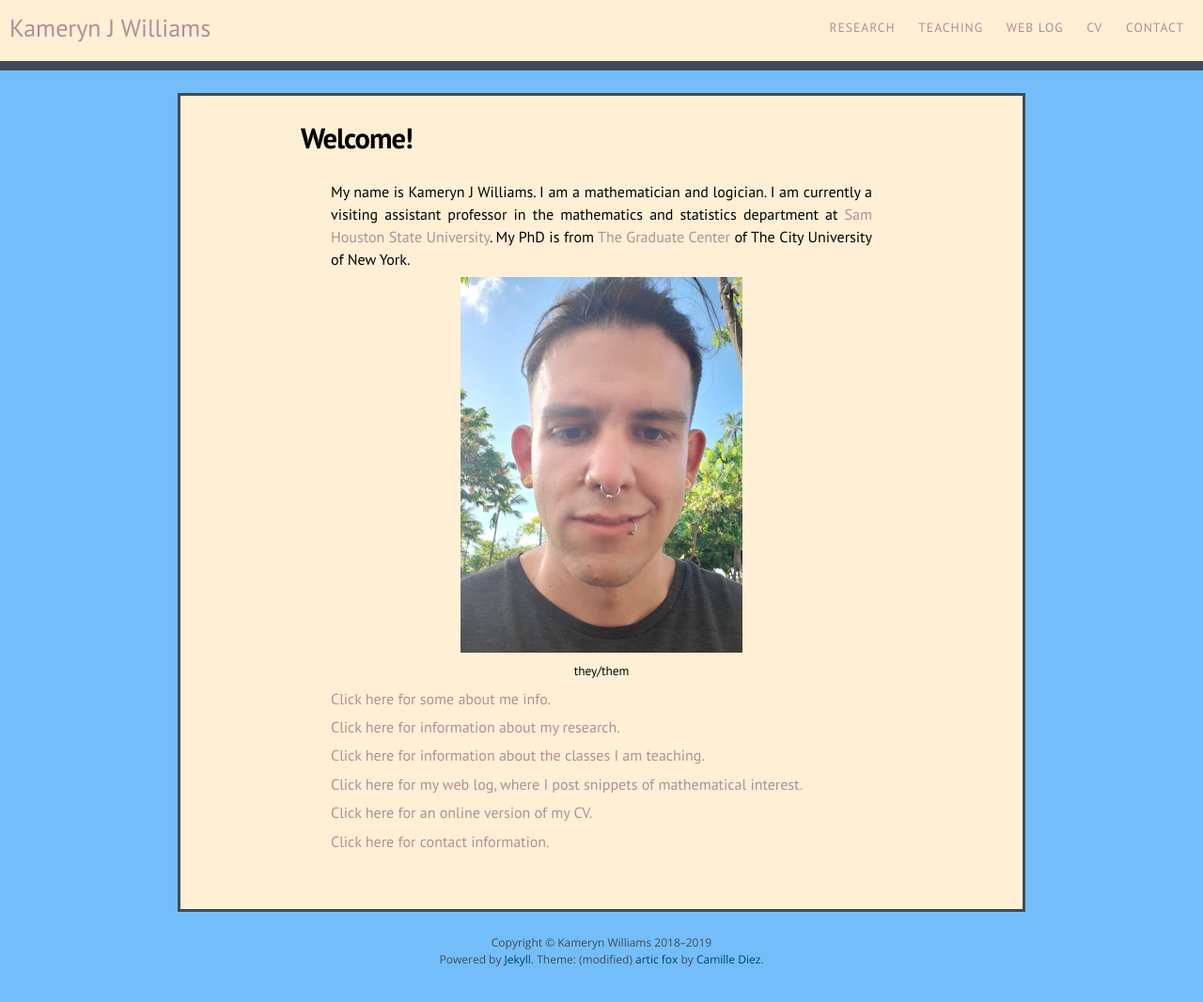
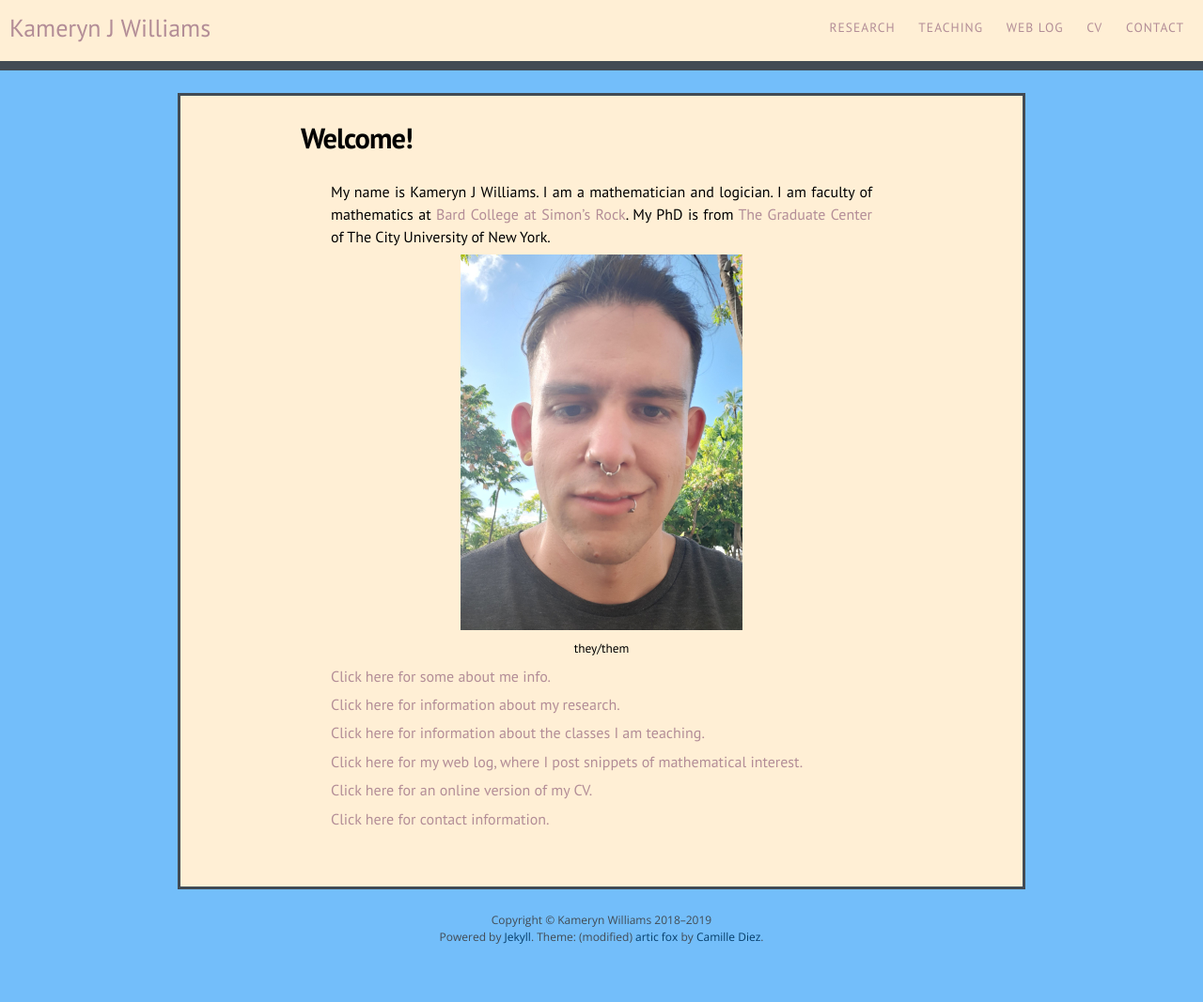
Before and after one commit to kamerynjw/kamerynjw.github.io, a Jekyll site: the page built from index.md, in a window 1280 px wide. Shown: the whole page at 94% size. Built offline with Jekyll 4.4.1, drawn with Linux system fonts in a browser that asks for light colours; nearby versions of some CDN libraries; after the commit the page ends 1043 px from its top, so only the background shows below that.

Commit message:
updated my affiliation on main page lol

```diff
--- a/index.md
+++ b/index.md
@@ -3,7 +3,7 @@ layout: page
 title: Welcome!
 ---
 
-My name is Kameryn J Williams. I am a mathematician and logician. I am currently a visiting assistant professor in the mathematics and statistics department at [Sam Houston State University](https://www.shsu.edu/academics/mathematics-and-statistics/). My PhD is from [The Graduate Center](https://www.gc.cuny.edu/Page-Elements/Academics-Research-Centers-Initiatives/Doctoral-Programs/Mathematics) of The City University of New York.
+My name is Kameryn J Williams. I am a mathematician and logician. I am faculty of mathematics at [Bard College at Simon's Rock](https://simons-rock.edu/academics/program-overview/mathematics/index.php). My PhD is from [The Graduate Center](https://www.gc.cuny.edu/Page-Elements/Academics-Research-Centers-Initiatives/Doctoral-Programs/Mathematics) of The City University of New York.
 
 <center>
 <img src="/pics/kameryn.jpg" width="300" height="400" alt="A picture of me.">
```
